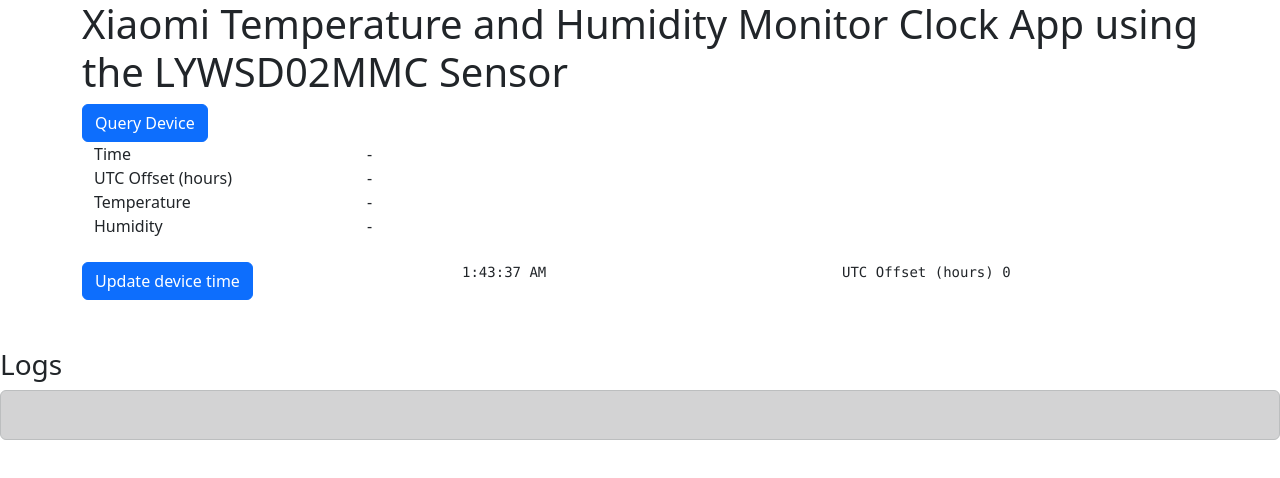
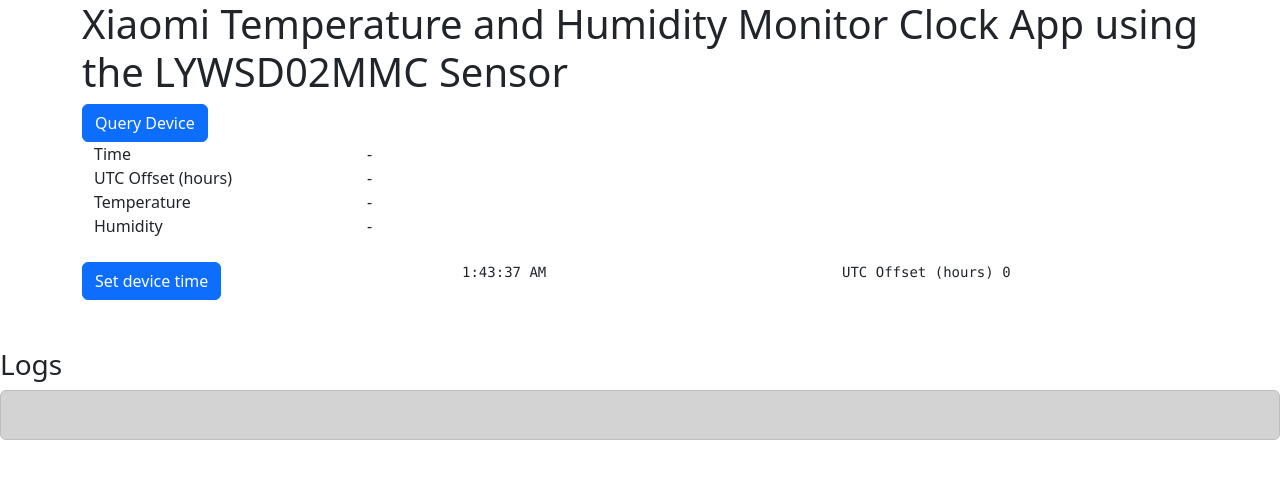
Before and after one commit to bdurrani/LYWSD02MMC-ble-app, a website built with webpack: page index.html in a window 1280 px wide. Built offline with nearby package versions, Linux system fonts and the light colour scheme.

Commit message:
clean up pakage

```diff
--- a/index.html
+++ b/index.html
@@ -51,7 +51,7 @@
     </div>
     <div class="row">
       <div class="col">
-        <button id="set-time-button" class="btn btn-primary">Update device time</button>
+        <button id="set-time-button" class="btn btn-primary">Set device time</button>
       </div>
       <div class="col">
         <pre id="current-time"></pre>
--- a/package.json
+++ b/package.json
@@ -4,10 +4,9 @@
   "description": "",
   "main": "index.js",
   "scripts": {
-    "build": "webpack && postcss css/styles.css -o dist/styles.css",
+    "build": "webpack",
     "watch": "webpack --watch",
-    "start": "webpack serve --mode=development --open",
-    "buildcss": "postcss css/styles.css -o dist/styles.css"
+    "start": "webpack serve --mode=development --open"
   },
   "keywords": [],
   "author": "",
```
